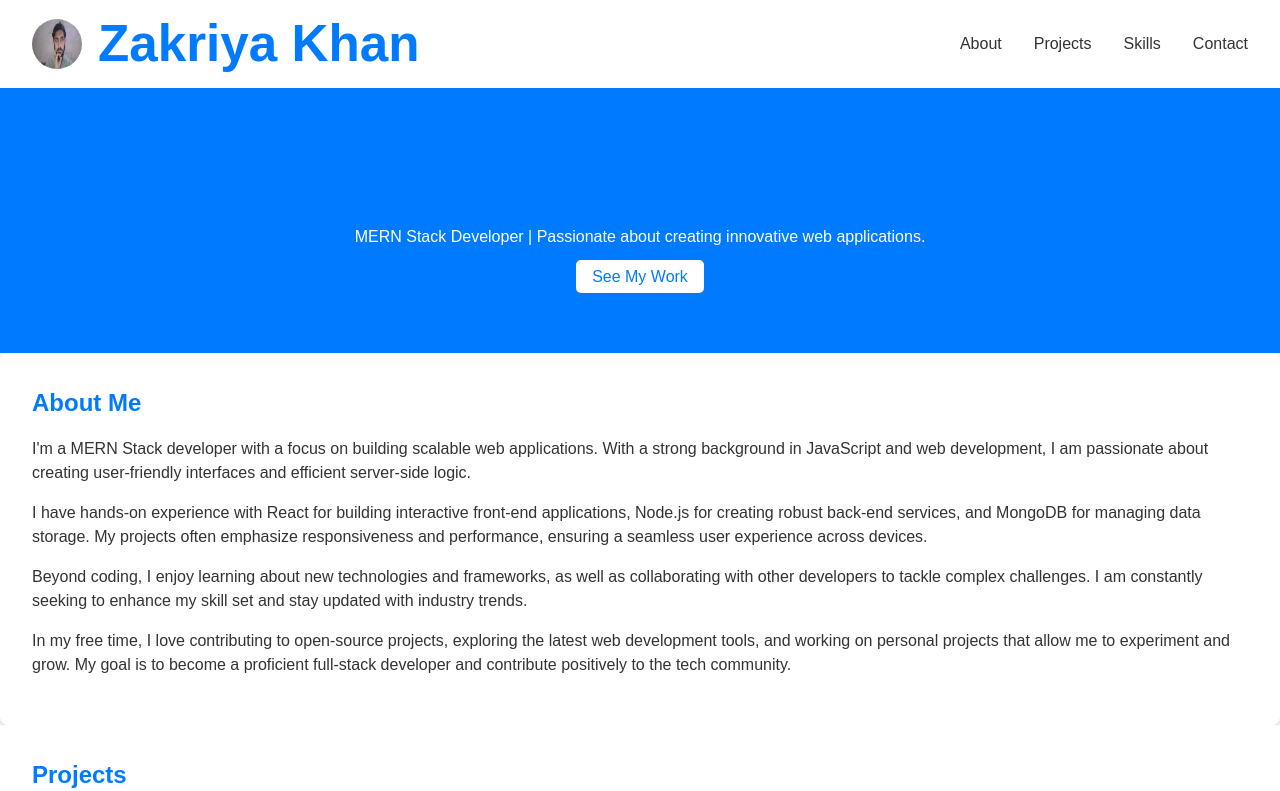
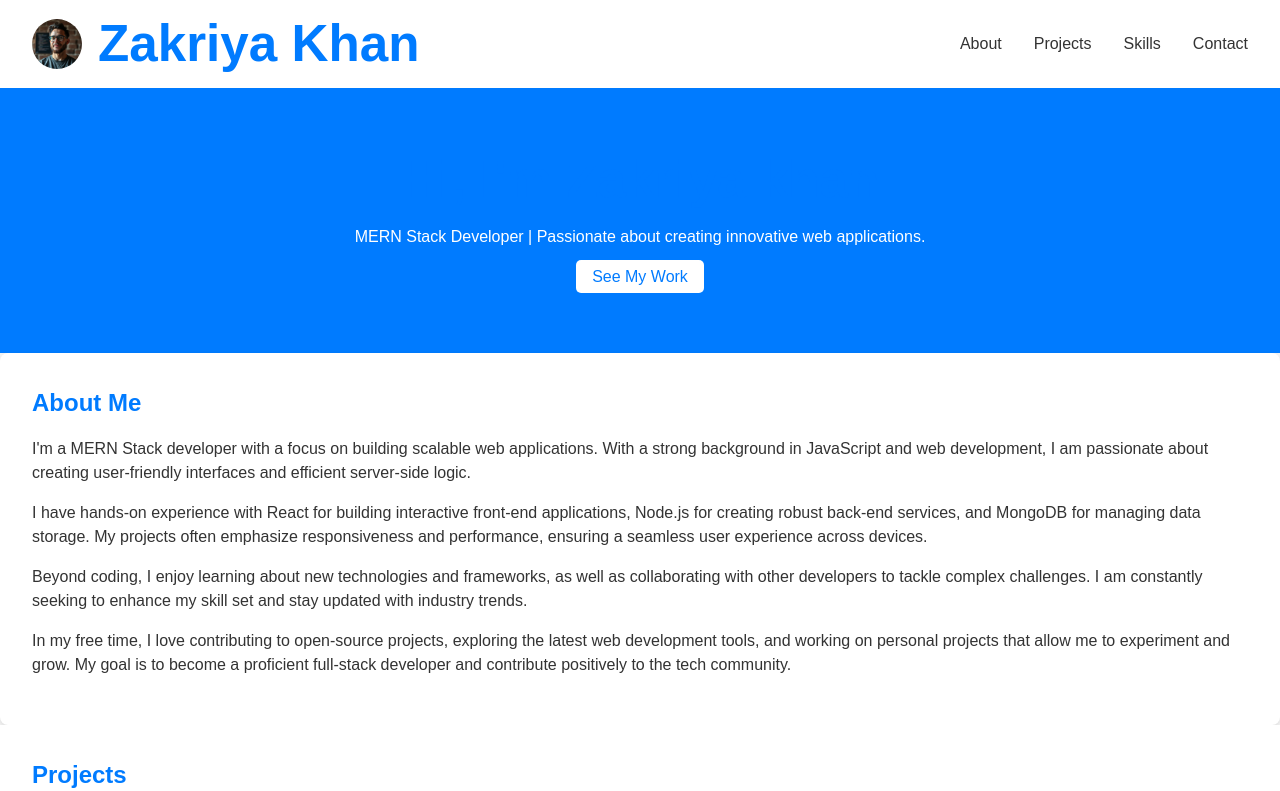
Before and after one commit to Zikria-khan/Portfolio, a React (Vite) app in the folder frontend/: page / in a window 1280 px wide. Shown: the top 791 px of the page. Built offline with nearby package versions, Linux system fonts and the light colour scheme.

Commit message:
image have been changed

```diff
--- a/frontend/src/components/Navbar.jsx
+++ b/frontend/src/components/Navbar.jsx
@@ -3,7 +3,7 @@ import React from 'react';
 const Navbar = () => (
   <nav className="navbar">
     <div className="navbar-logo">
-      <img src="/w.jpg" alt="Zakriya Khan" className="user-image" />
+      <img src="/zakriya.jpg" alt="Zakriya Khan" className="user-image" />
       <h1>Zakriya Khan</h1>
     </div>
     <ul className="navbar-links">
```
Also changed, not shown: frontend/public/zakriya.jpg (added).
